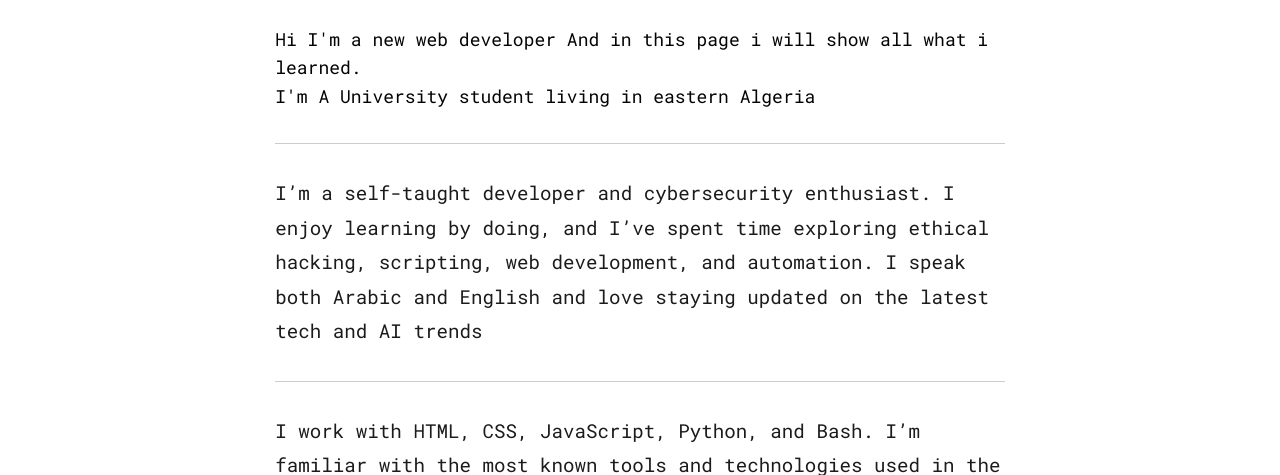
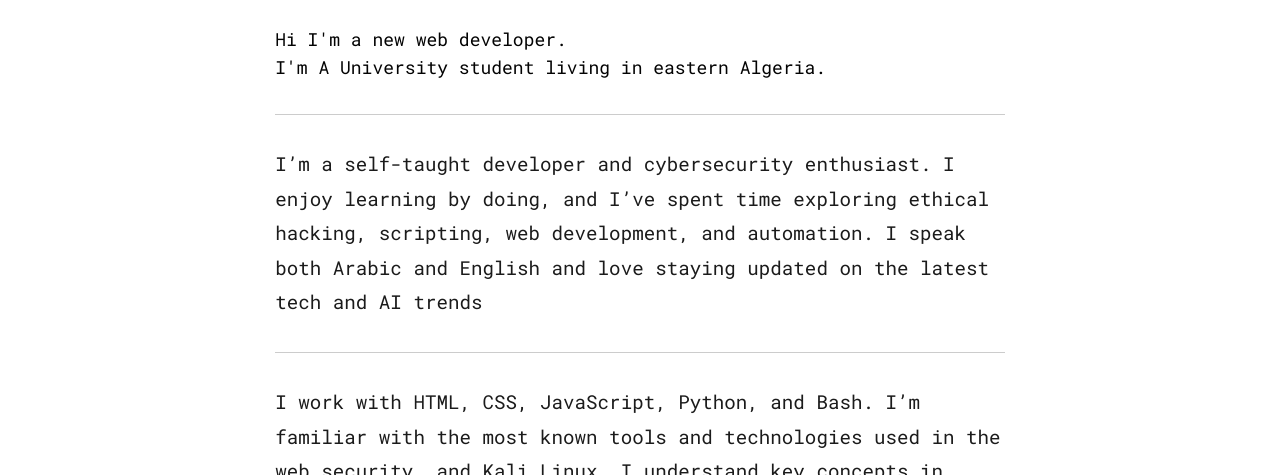
Before and after one commit to nilville/portfolio, a plain HTML site: page index.html in a window 1280 px wide. Shown: the part 129-604 px from the top of the page. Drawn offline with Linux system fonts and the light colour scheme; a web font is replaced by a local one.

Commit message:
removed some unnecessary things

```diff
--- a/index.html
+++ b/index.html
@@ -23,38 +23,28 @@
 		<div class="content">
 			<div class="information">
 				<h1><span class='demo'>I'm Inir Zaoui</span></h1>
-				<p>Hi I'm a new web developer And in this page i will show all what i learned.</p>
-				<p>I'm A University student living in eastern Algeria</p>
+				<p>Hi I'm a new web developer.</p>
+				<p>I'm A University student living in eastern Algeria.</p>
 			</div>
 			<hr>
 			<div class="about-me">
-				I’m a self-taught developer and cybersecurity enthusiast. I enjoy
-				learning by
-				doing, and I’ve spent time
-				exploring ethical hacking, scripting, web development, and automation. I speak both Arabic and English
+				I’m a self-taught developer and cybersecurity enthusiast.
+				I enjoy learning by doing, and I’ve spent time exploring ethical hacking, scripting, web development, and automation. I speak both Arabic and English
 				and love staying updated on the latest tech and AI trends
 			</div>
 			<hr>
 			<div class="about-me">
-				I work with HTML, CSS, JavaScript, Python, and Bash. I’m familiar with the
-				most known
-				tools and technologies
-				used in the web security, and Kali Linux. I understand key concepts in cybersecurity, I’m
-				also comfortable with browser customization and local network setups
+				I work with HTML, CSS, JavaScript, Python, and Bash. I’m familiar with the most known tools and technologies used in the web security,
+				and Kali Linux. I understand key concepts in cybersecurity.
 			</div>
 			<hr>
 			<div class="about-me">
-				I’m actively learning from platforms like TryHackMe and Mozilla Developer Network. I’ll include
-				screenshots or
-				badges from completed
-				rooms and challenges. I might not have certifications yet, but I’m working toward bigger goals like OSCP
-				and improving my penetration testing skills.
+				I’m actively learning from platforms like TryHackMe and Mozilla Developer Network. I’ll include screenshots or badges from completed rooms and challenges.
+				I might not have certifications yet, but I’m working toward bigger goals like OSCP and improving my penetration testing skills.
 			</div>
 			<hr>
 			<div class="about-me">
-				I plan to add a cyber lab section to show how I test tools safely, I
-				might even
-				include a tech blog where I summarize important AI or
+				I plan to add a cyber lab section to show how I test tools safely, I might even include a tech blog where I summarize important AI or
 				cybersecurity news each week.
 			</div>
 			<hr>
@@ -63,7 +53,7 @@
 		<div class="link">
 			<h3>Important links</h3>
 			<a href="https://github.com/nilville" target="_blank">Github</a>
-			<a href="https://www.instagram.com/zaoui_inire" target="_blank">Instagram</a>
+			<a href="https://www.instagram.com/zaoui_inir" target="_blank">Instagram</a>
 		</div>
 		<hr>
 		<div class="contact-form-container">
```
